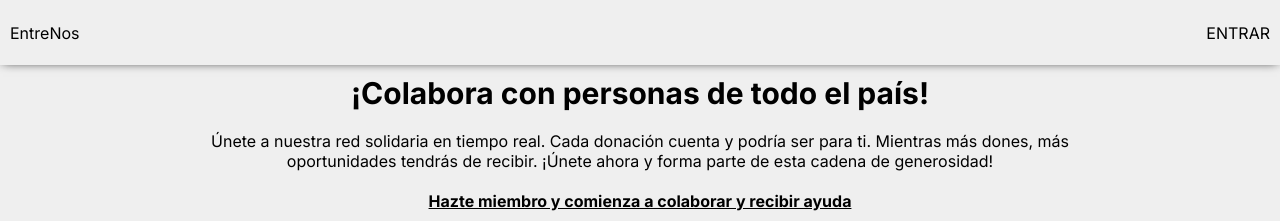
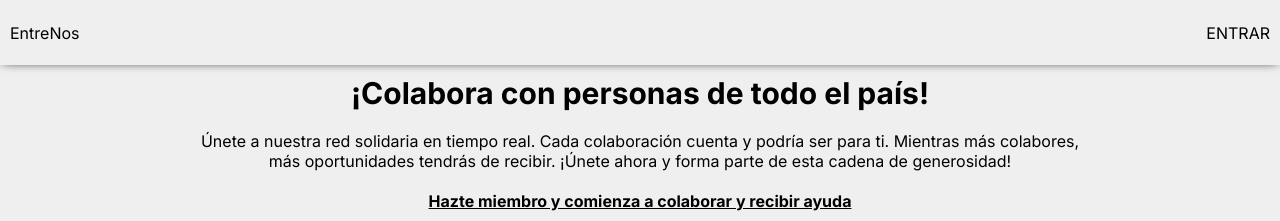
Before and after one commit to TomasFleitas/entrenos, a Next.js app: page / in a window 1280 px wide. Shown: the top 221 px of the page. Built offline with nearby package versions, Linux system fonts and the light colour scheme; no server answers.

Commit message:
Changes texts

```diff
--- a/src/app/(app)/(pages)/(protected)/home/page.tsx
+++ b/src/app/(app)/(pages)/(protected)/home/page.tsx
@@ -17,7 +17,7 @@ export default function HomePage() {
   return (
     <div className={style.home}>
       <h1>
-        {(isFirst && 'Realiza tu primera donación') || 'Envía más donaciones'}
+        {(isFirst && 'Realiza tu primera colaboración.') || 'Continúa colaborando.'}
       </h1>
       <div className={style.amounts}>
         {AMOUNTS_OPTIONS.map((value) => (
--- a/src/app/(app)/components/header/index.tsx
+++ b/src/app/(app)/components/header/index.tsx
@@ -24,7 +24,7 @@ export const Header = () => {
             className={style.points}
             zIndex={3}
             trigger={['click']}
-            title="Este valor refleja la probabilidad de recibir una donación de otra persona; cuanto mayor sea, más posibilidades hay."
+            title="Este valor refleja la probabilidad de recibir una colaboración de otra persona; cuanto mayor sea, más posibilidades hay."
           >
             <h4>{user?.score?.toFixed(2) || 0.0}</h4>
             <HelpIcon />
--- a/src/app/(app)/components/menu/index.tsx
+++ b/src/app/(app)/components/menu/index.tsx
@@ -27,11 +27,11 @@ export const Menu = () => {
     >
       <div className={style.list}>
         <Link onClick={() => openMenu(false)} href={'/home'}>
-          <HomeOutlined /> Home
+          <HomeOutlined /> Inicio
         </Link>
         <Link onClick={() => openMenu(false)} href={'/donations'}>
           <UnorderedListOutlined />
-          Donaciones
+          Colaboraciones
         </Link>
         <Link onClick={() => openMenu(false)} href={'/profile'}>
           <UserOutlined />
--- a/src/app/(app)/components/mercadoPagoWarning/index.tsx
+++ b/src/app/(app)/components/mercadoPagoWarning/index.tsx
@@ -11,7 +11,7 @@ export const MercadoPagoWarning = () => {
     (!mpConnected && (
       <div className={style['mercado-pago-warning']}>
         No has configurado tu cuenta de Mercado Pago. Hasta que no la
-        configures, no podrás recibir donaciones.
+        configures, no podrás recibir colaboraciones.
         <div onClick={connectAccount}>
           <MercadoPagoIcon />
         </div>
--- a/src/app/(public)/(landing)/page.tsx
+++ b/src/app/(public)/(landing)/page.tsx
@@ -10,8 +10,8 @@ export default function LandingPage() {
       <div>
         <h1>¡Colabora con personas de todo el país!</h1>
         <p>
-          Únete a nuestra red solidaria en tiempo real. Cada donación cuenta y
-          podría ser para ti. Mientras más dones, más oportunidades tendrás de
+          Únete a nuestra red solidaria en tiempo real. Cada colaboración cuenta y
+          podría ser para ti. Mientras más colabores, más oportunidades tendrás de
           recibir. ¡Únete ahora y forma parte de esta cadena de generosidad!
         </p>
         <Link className={style.link} href={'/login'}>
```
